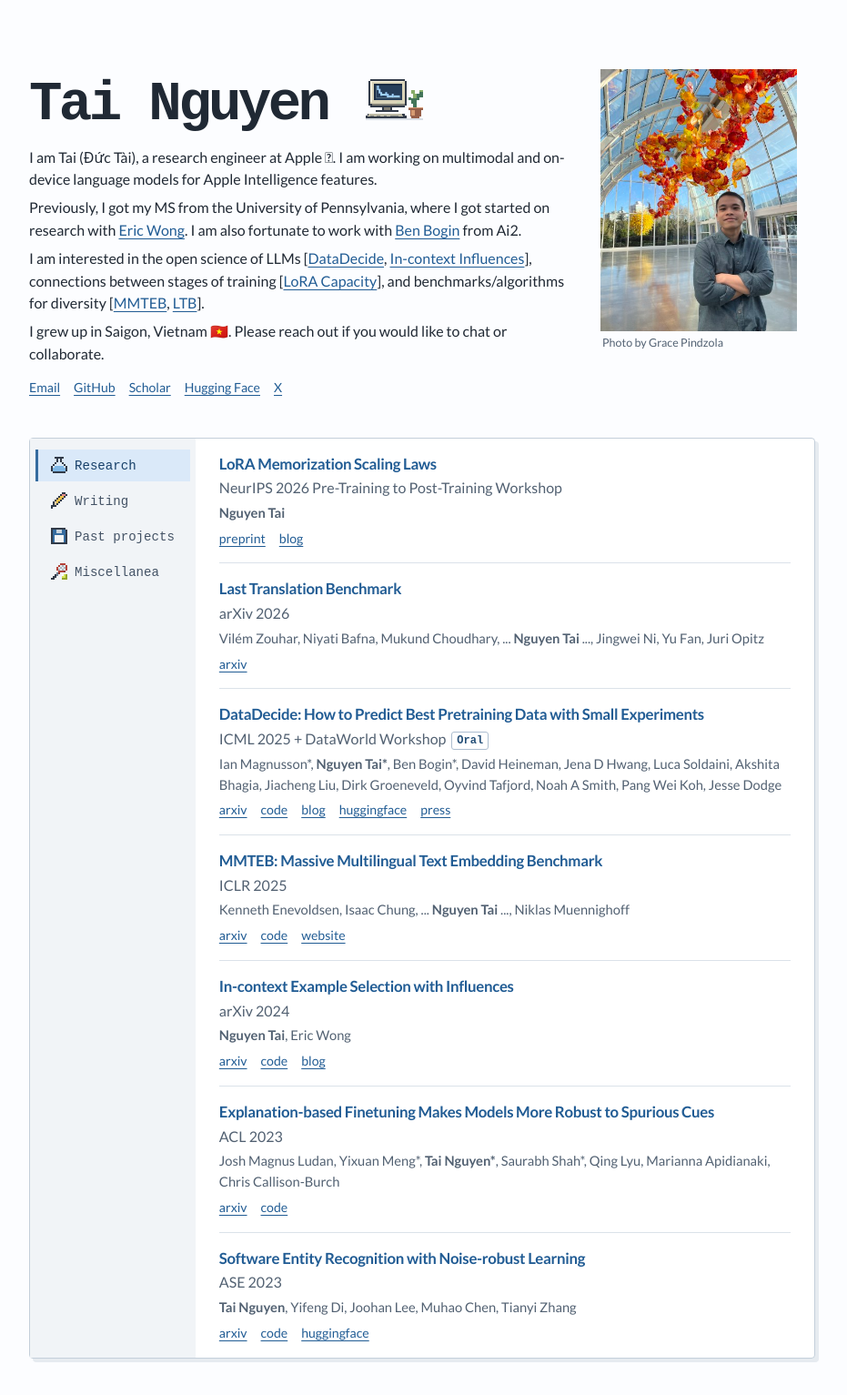
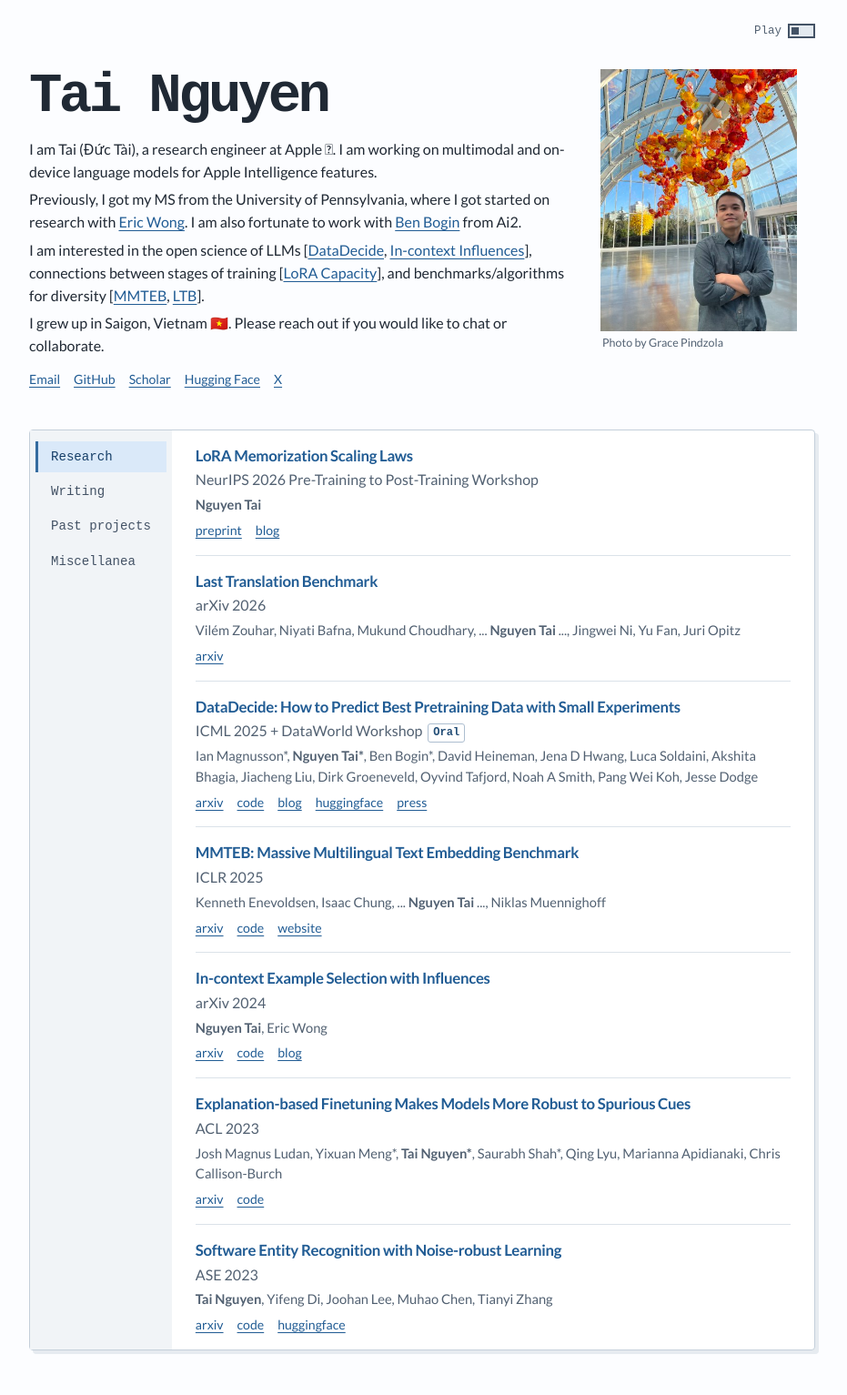
Before and after one commit to taidnguyen/taidnguyen.github.io, a Jekyll site: the page built from index.html, in a window 1280 px wide. Shown: the whole page at 91% size, without its empty margins (176-1107 px from the left). Built offline with Jekyll 4.4.1, drawn with Linux system fonts in a browser that asks for light colours.

Commit message:
Homepage: Play switch toggles all pixel art, off by default

```diff
--- a/_layouts/home.html
+++ b/_layouts/home.html
@@ -18,14 +18,16 @@
   <meta name="author" content="{{ site.name }}" />
   <meta name="viewport" content="width=device-width, initial-scale=1">
 
-  <link rel="stylesheet" type="text/css" href="{{ '/assets/css/home.css' | relative_url }}?v=pixel10" />
+  <link rel="stylesheet" type="text/css" href="{{ '/assets/css/home.css' | relative_url }}?v=pixel13" />
   <link rel="stylesheet" href="{{ '/assets/css/writing-tag.css' | relative_url }}">
+  <script>try { if (localStorage.getItem('toys') === 'on') document.documentElement.classList.add('toys-on'); } catch (e) {}</script>
   <link rel="canonical" href="{{ page.url | replace:'index.html','' | prepend: site.baseurl | prepend: site.url }}">
   <link href="https://fonts.googleapis.com/css?family=Lato:400,700,400italic,700italic" rel="stylesheet" type="text/css">
 
   {% feed_meta %}
 </head>
 <body><main>
+<div class="toy-row"><span id="toy-label">Play</span><button type="button" class="knob" role="switch" aria-checked="false" aria-labelledby="toy-label"></button></div>
 <header><div><h1>Tai Nguyen {% include desk-scene.svg %}</h1>
 <p>I am Tai (Đức Tài), a research engineer at Apple . I am working on multimodal and on-device language models for Apple Intelligence features.</p>
 <p>Previously, I got my MS from the University of Pennsylvania, where I got started on research with <a href="https://www.cis.upenn.edu/~exwong/">Eric Wong</a>. I am also fortunate to work with <a href="https://benbogin.github.io/">Ben Bogin</a> from Ai2.</p>
--- a/assets/css/home.css
+++ b/assets/css/home.css
@@ -122,5 +122,16 @@ main a:hover { color:#123f70; }
 }
 .px-pho { bottom:100%; left:24px; margin-bottom:1px; }
 .px-gloves, .px-sloth, .px-knight, .px-pho { opacity:0; visibility:hidden; transition:opacity .35s, visibility .35s; }
-.browser:has(#tab-miscellanea[aria-selected=true]) :is(.px-gloves, .px-sloth, .px-knight, .px-pho) { opacity:1; visibility:visible; }
+/* ...and only when the Pixel switch is on. */
+.toys-on .browser:has(#tab-miscellanea[aria-selected=true]) :is(.px-gloves, .px-sloth, .px-knight, .px-pho) { opacity:1; visibility:visible; }
+main { position:relative; }
+/* The Play switch sits in the page's top-right corner. */
+.toy-row { position:absolute; top:clamp(4px,2vw,26px); right:clamp(16px,4vw,32px); display:flex; align-items:center; gap:7px; font:500 .78rem ui-monospace,monospace; color:var(--muted); }
+/* With the switch off, the page has no pixel art at all. */
+html:not(.toys-on) :is(.panel-scene, .tab-ico) { display:none; }
+.knob { position:relative; width:30px; height:16px; padding:0; background:#e3e9ef; box-shadow:inset 0 0 0 2px #435265; }
+.knob::after { content:""; position:absolute; top:4px; left:4px; width:8px; height:8px; background:#435265; transition:left .15s steps(2); }
+.knob[aria-checked=true] { background:#cfe8c4; }
+.knob[aria-checked=true]::after { left:18px; }
+.knob:hover { text-decoration:none; }
 @media (prefers-reduced-motion:reduce) { .px, .panel-scene .lc, .panel-scene .led { animation:none !important; } }
```
Also changed, not shown: other parts of _layouts/home.html (+14 -0 lines).
